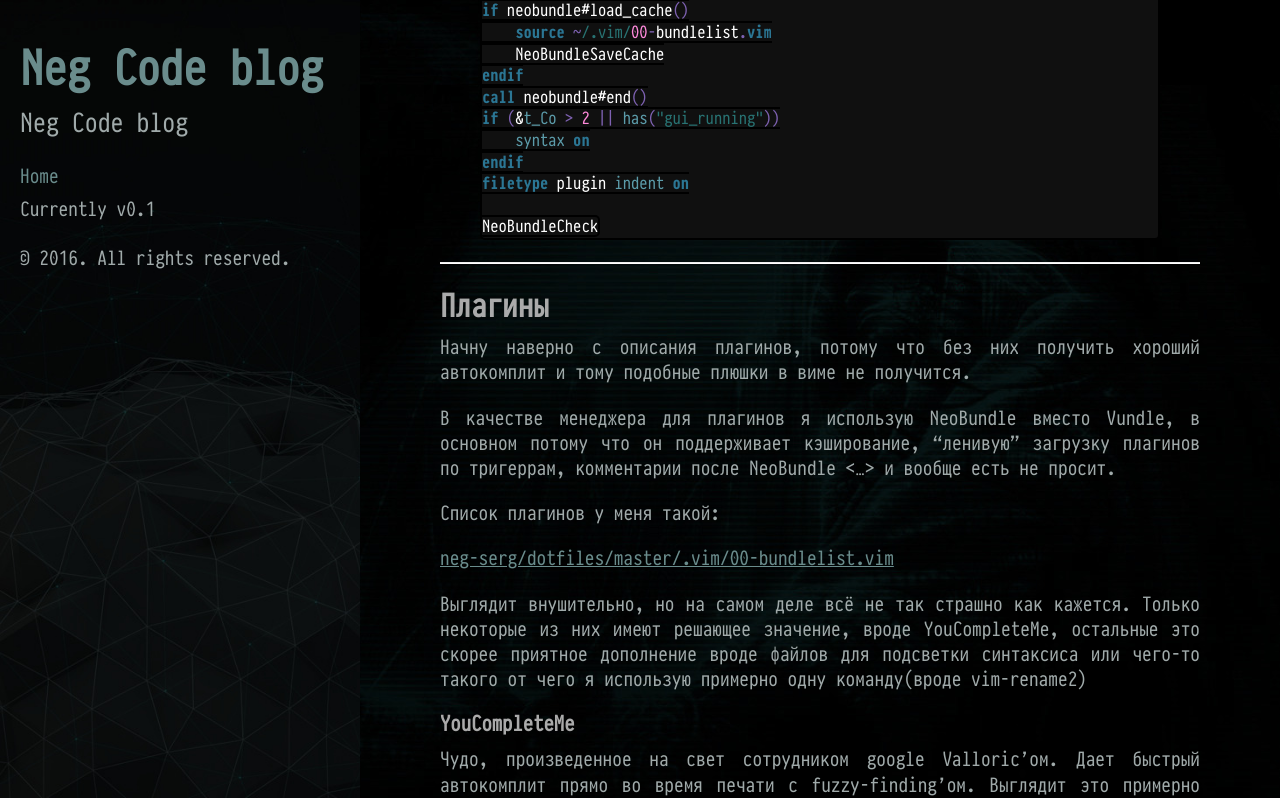
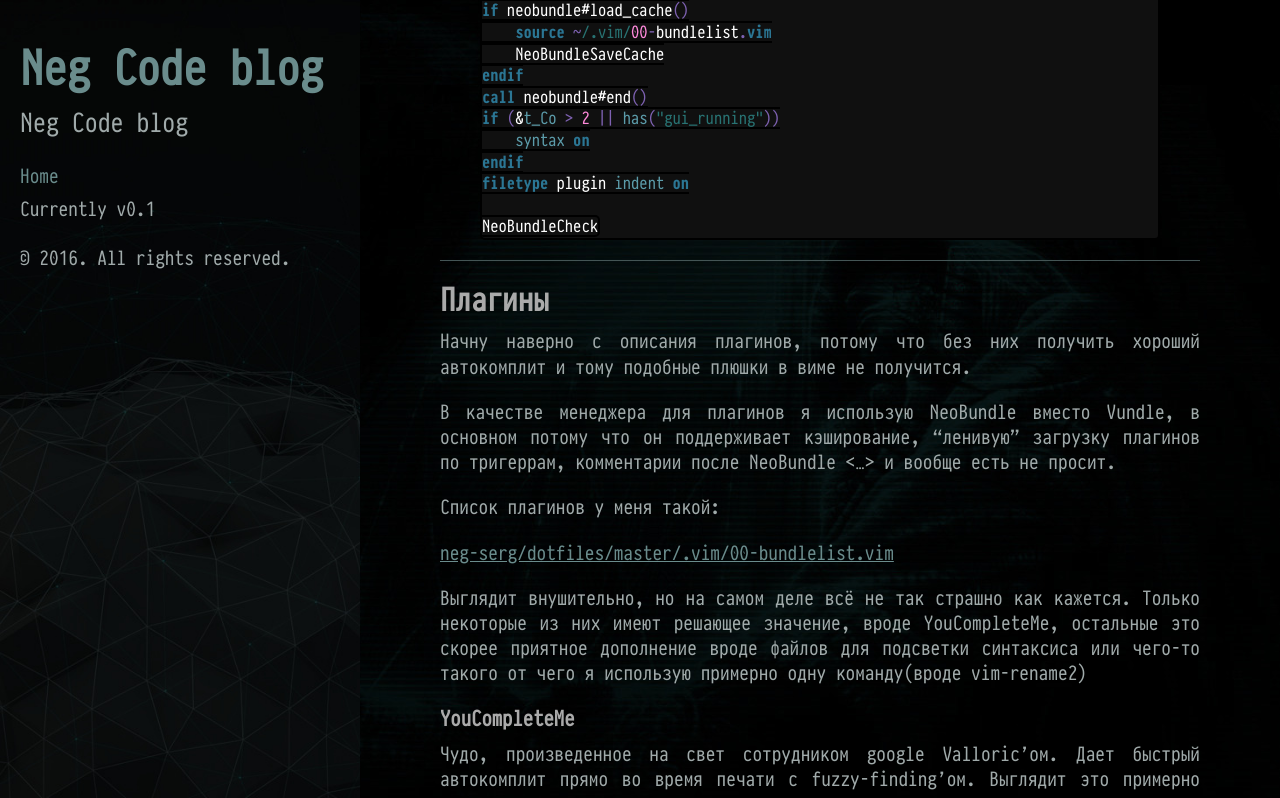
Before and after one commit to neg-serg/neg-serg.github.io, a Jekyll site: the page built from _posts/2016-01-25-vim-as-ide.md, in a window 1280 px wide and 1400 px high, scrolled down 3515 px. Shown: the top 798 px of the window. Built offline with Jekyll 4.4.1, drawn with Linux system fonts in a browser that asks for light colours; comment, search, counter and statistics services are not loaded.

Commit message:
darker hr

```diff
--- a/public/css/neg.css
+++ b/public/css/neg.css
@@ -128,12 +128,10 @@ hr {
     display: block;
     height: 1px;
     border: 0;
-    border-top: rgba(235, 242, 246, 0.29) 1px solid;
-    margin: 1.2em 0;
+    margin: 1.0em 0;
     padding: 0;
     position: relative;
-    border-top: 1px solid #eee;
-    border-bottom: 1px solid #fff;
+    border-top: 1px solid #445555;
 }
 
 abbr { font-size: 85%; font-weight: bold; color: #555; text-transform: uppercase; }
```
